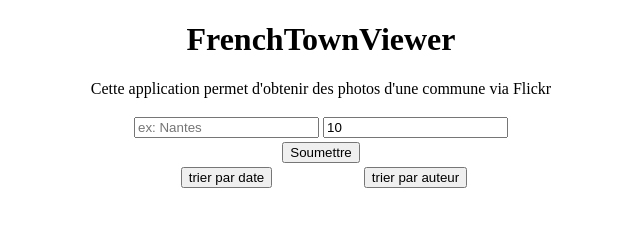
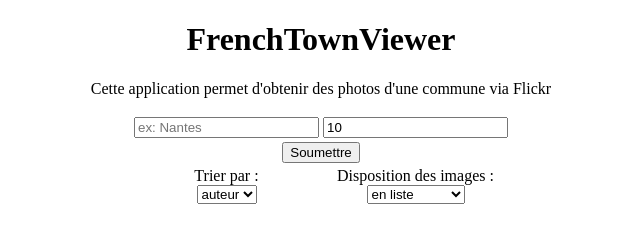
Before and after one commit to Prygan/FrenchTownViewer, a plain HTML site: page index.html in a window 1280 px wide. Shown: the whole page, without its empty margins (319-959 px from the left). Drawn offline with nearby package versions, Linux system fonts and the light colour scheme.

Commit message:
add <select>

```diff
--- a/index.html
+++ b/index.html
@@ -33,10 +33,18 @@
       </tr>
       <tr>
       	<td>
-      		<input type="button" id="trieDate" value="trier par date">
+	  Trier par : <br/>
+	  <select id="tri">
+	    <option id="auteur" value="auteur">auteur</option>
+	    <option id="date" value="date">date</option>
+	  </select>
       	</td>
       	<td>
-      		<input type="button" id="trieIdentifiant" value="trier par auteur">
+	  Disposition des images :<br/>
+	  <select id="disposition">
+	    <option value="liste">en liste</option>
+	    <option value="caroussel">en caroussel</option>
+	  </select>
       	</td>
 
       </tr>
@@ -47,16 +55,12 @@
       </ul>
     </div>
 
-
-
-
-
-	<!-- fenetre modale -->
+    <!-- fenetre modale -->
     <div class="modal">
-        <span class="modal_close">&#215;</span>
-    	<p>
-    		<!-- texte à ajouter -->
-    	</p>
+      <span class="modal_close">&#215;</span>
+      <p>
+    	<!-- texte à ajouter -->
+      </p>
     </div>
     <div class="modalbg"></div>
 
--- a/script/script.js
+++ b/script/script.js
@@ -1,6 +1,3 @@
-var api_key="5c333b650e39c879301fd8258b7fbfec";
-var secret="7dcd634ec53396b5";
-
 
 //liste permettant de trier les image, structure de chaque element du tableau: {id, url, description, titre, date, auteur}
 var listeImage = new Array();
@@ -12,19 +9,17 @@ $(document).ready(function() {
       getPhoto(document.getElementById("commune").value, document.getElementById("nbr_photo").value);
     });
 
-    $("#trieIdentifiant").on("click", function(){
+    $("#tri #auteur").on("click", function(){
       actualiseAffichageImg(tableTrierPar(listeImage,"auteur"));
     });
 
-    $("#trieDate").on("click", function(){
+    $("#tri #date").on("click", function(){
       actualiseAffichageImg(tableTrierPar(listeImage,"date"));
     });
 
+    $("span.modal_close").on("click",fermerFenetreModale);
 
-
-
-
-    $("span.modal_close").on("click",fermerFenetreModale);
+    $("#disposition #caroussel").on("click", caroussel);
 });
 
 
@@ -137,3 +132,7 @@ function actualiseAffichageImg(table){
     });
   };
 }
+
+function caroussel(){
+    $("#result").jcaroussel('scroll','+=1');
+}
```
